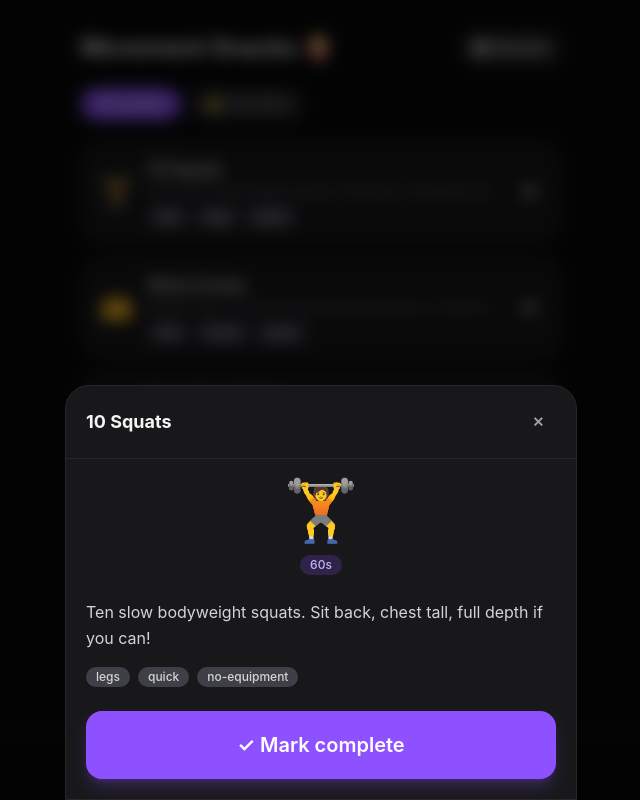
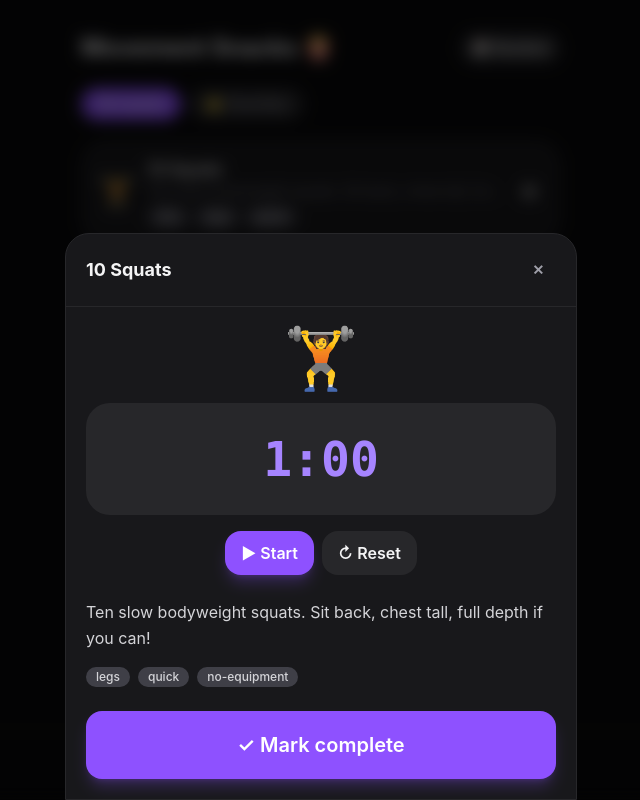
Before and after one commit to nerdytoolbox/movement-tracker, a React (Vite) app: page /movement-tracker/snacks in a window 1280 px wide. Both pictures are taken after a click on the element 640 px from the left and 192 px from the top of the page. Shown: the top 800 px of the page, without its empty margins (319-959 px from the left). Built offline with nearby package versions, Linux system fonts and the light colour scheme.

Commit message:
Add timer to snacks

```diff
--- a/src/screens/SnacksScreen.tsx
+++ b/src/screens/SnacksScreen.tsx
@@ -1,4 +1,4 @@
-import { useState } from 'react';
+import { useState, useEffect } from 'react';
 import { MOVEMENT_SNACKS } from '../data/snacks';
 import { useApp } from '../context/AppContext';
 import { Card } from '../components/ui/Card';
@@ -14,6 +14,31 @@ export function SnacksScreen() {
   const [completedToday, setCompletedToday] = useState<Set<string>>(
     new Set(todayLog?.snacksCompleted || [])
   );
+  const [timeRemaining, setTimeRemaining] = useState(0);
+  const [isTimerActive, setIsTimerActive] = useState(false);
+
+  useEffect(() => {
+    if (selectedSnack && timeRemaining === 0) {
+      setTimeRemaining(selectedSnack.durationSeconds);
+    }
+    // eslint-disable-next-line react-hooks/exhaustive-deps
+  }, [selectedSnack]);
+
+  useEffect(() => {
+    if (!isTimerActive || timeRemaining <= 0) return;
+
+    const interval = setInterval(() => {
+      setTimeRemaining(prev => {
+        if (prev <= 1) {
+          setIsTimerActive(false);
+          return 0;
+        }
+        return prev - 1;
+      });
+    }, 1000);
+
+    return () => clearInterval(interval);
+  }, [isTimerActive, timeRemaining]);
 
   function getRandomSnack() {
     const pool = MOVEMENT_SNACKS.filter(s => !completedToday.has(s.id));
@@ -61,7 +86,11 @@ export function SnacksScreen() {
           return (
             <Card
               key={snack.id}
-              onClick={() => setSelectedSnack(snack)}
+              onClick={() => {
+                setSelectedSnack(snack);
+                setTimeRemaining(0);
+                setIsTimerActive(false);
+              }}
               className={isDone ? 'opacity-60' : ''}
             >
               <div className="flex items-center gap-3">
@@ -92,10 +121,34 @@ export function SnacksScreen() {
       </div>
 
        {selectedSnack && (
-         <Modal isOpen={true} title={selectedSnack.name} onClose={() => setSelectedSnack(null)}>
+          <Modal isOpen={true} title={selectedSnack.name} onClose={() => {
+            setSelectedSnack(null);
+            setIsTimerActive(false);
+          }}>
             <div className="text-center mb-6">
-             <div className="text-6xl mb-3">{selectedSnack.emoji}</div>
-             <Badge variant="purple">{selectedSnack.durationSeconds}s</Badge>
+              <div className="text-6xl mb-4">{selectedSnack.emoji}</div>
+              <div className="bg-zinc-800 rounded-3xl p-8 mb-4">
+                <div className="text-5xl font-bold font-mono text-violet-400">
+                  {Math.floor(timeRemaining / 60)}:{String(timeRemaining % 60).padStart(2, '0')}
+                </div>
+              </div>
+              <div className="flex gap-2 justify-center mb-6">
+                <Button
+                  variant={isTimerActive ? 'secondary' : 'primary'}
+                  onClick={() => setIsTimerActive(!isTimerActive)}
+                >
+                  {isTimerActive ? '⏸ Pause' : '▶ Start'}
+                </Button>
+                <Button
+                  variant="secondary"
+                  onClick={() => {
+                    setTimeRemaining(selectedSnack.durationSeconds);
+                    setIsTimerActive(false);
+                  }}
+                >
+                  ↻ Reset
+                </Button>
+              </div>
             </div>
             <p className="text-zinc-300 mb-4 leading-relaxed">{selectedSnack.description}</p>
            <div className="flex flex-wrap gap-2 mb-6">
```
Lines whose indentation alone changed are shown as unchanged.
